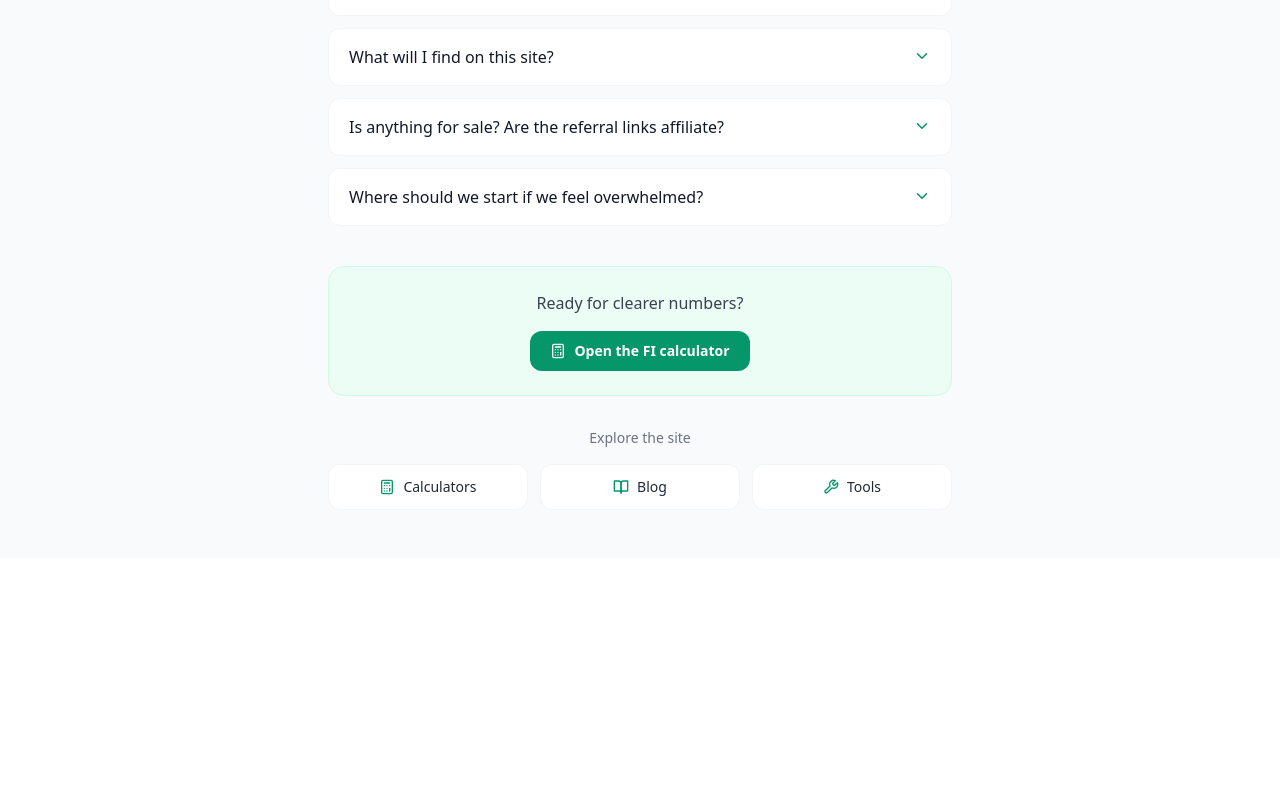
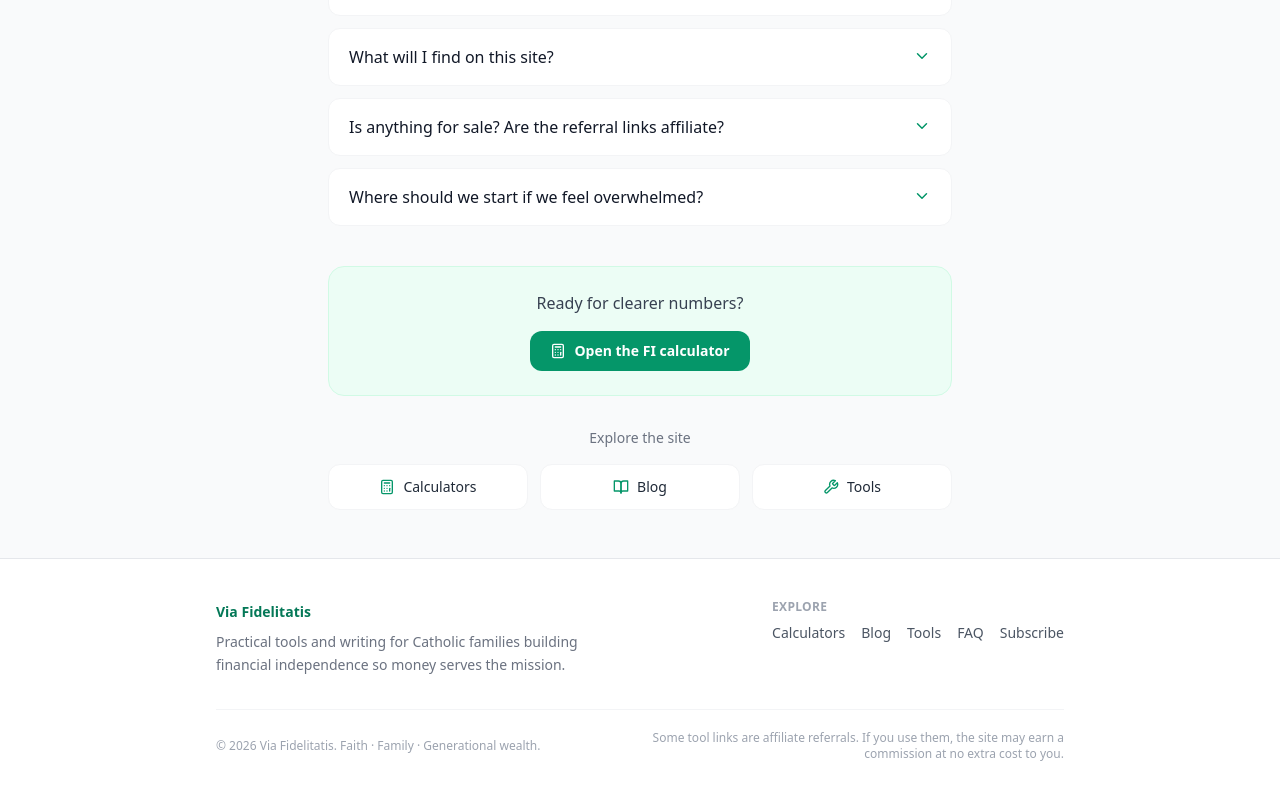
Before and after one commit to daughterpop/super-fi-calc, a React (Vite) app: page /faq in a window 1280 px wide. Shown: the part 916-1716 px from the top of the page. Before the commit the page ends 1474 px from the top, so only its background shows below. Built offline with nearby package versions, Linux system fonts and the light colour scheme.

Commit message:
Add SiteFooter to FAQ page

```diff
--- a/src/pages/Faq.jsx
+++ b/src/pages/Faq.jsx
@@ -2,6 +2,7 @@ import { Link } from 'react-router-dom';
 import { BookOpen, Calculator, ChevronDown, Wrench } from 'lucide-react';
 import { useState } from 'react';
 import SiteHeader from '../components/SiteHeader';
+import SiteFooter from '../components/SiteFooter';
 
 const FAQS = [
   {
@@ -136,6 +137,7 @@ export default function Faq() {
           </Link>
         </div>
       </div>
+      <SiteFooter />
     </div>
   );
 }
```
